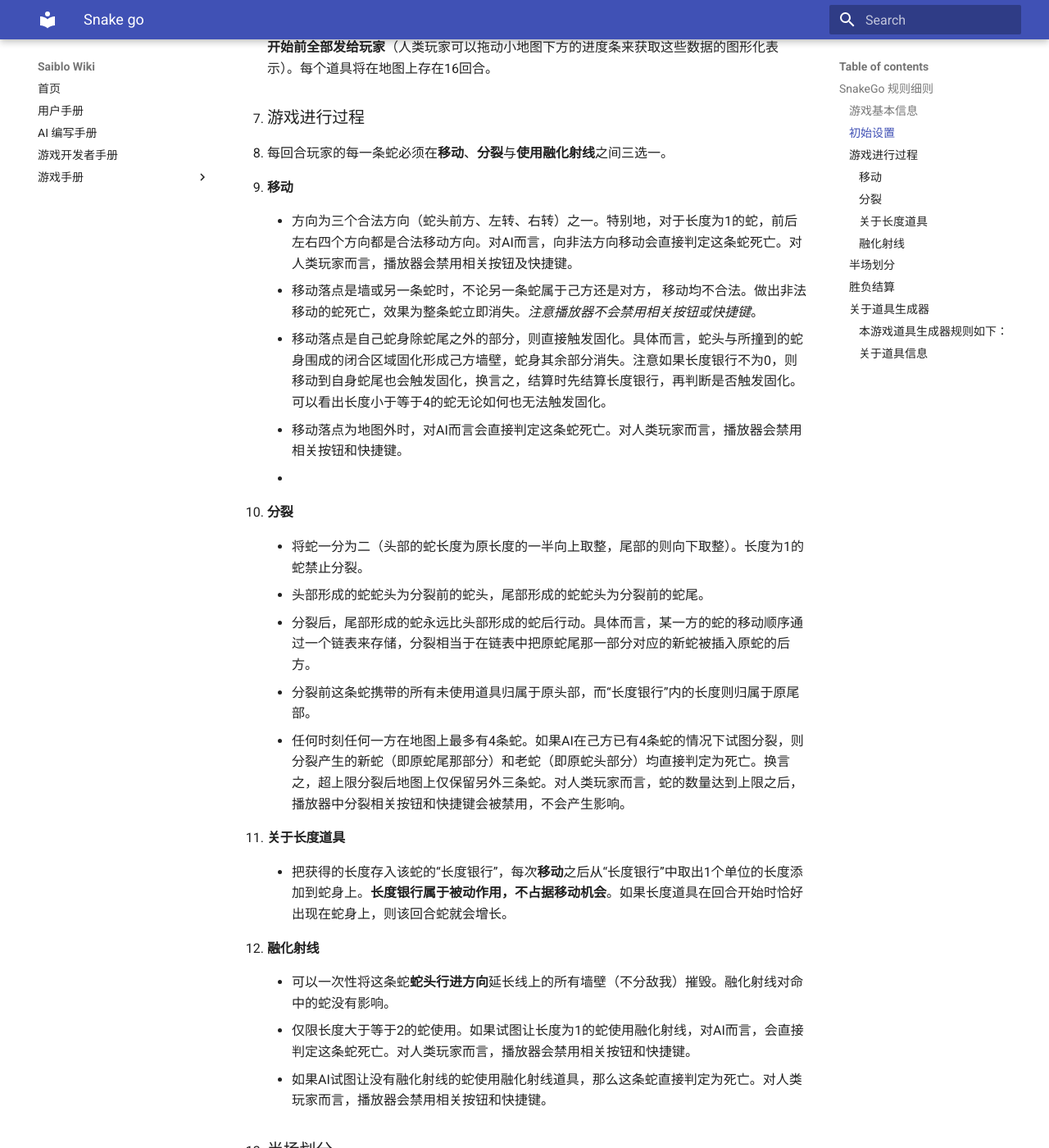
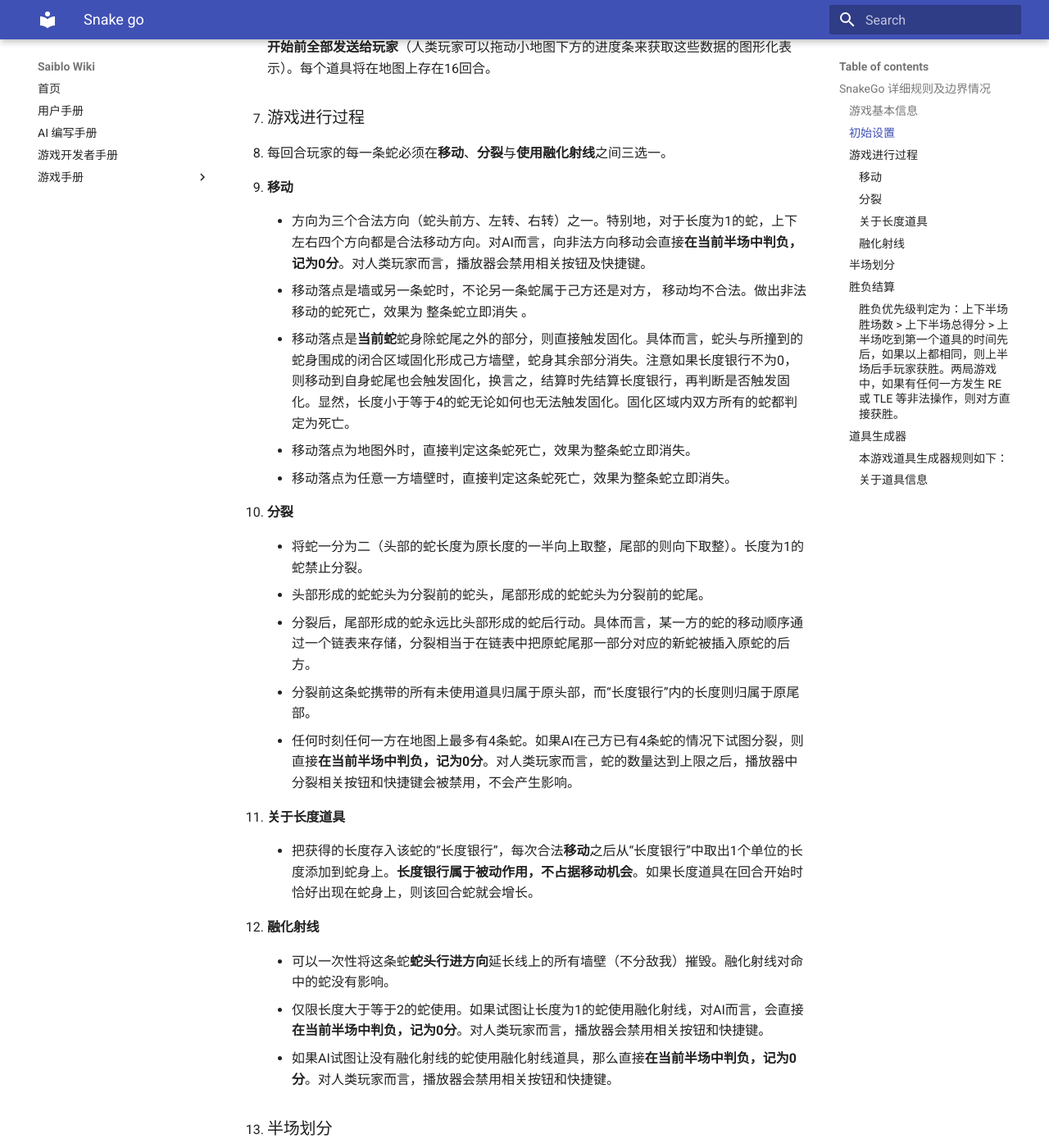
Before and after one commit to saiblo/saiblo-docs, an MkDocs documentation site: the page built from docs/games/snake-go/snake-go.md, in a window 1280 px wide and 1400 px high, scrolled down 588 px. Shown: the whole window at 82% size. Built offline with MkDocs 1.6.1 and Material for MkDocs 9.7.7, drawn with Linux system fonts in a browser that asks for light colours; some of the changed text lies outside the part shown.

Commit message:
updated doc for snake-go

```diff
--- a/docs/games/snake-go/snake-go.md
+++ b/docs/games/snake-go/snake-go.md
@@ -1,4 +1,4 @@
-## SnakeGo 规则细则
+## SnakeGo 详细规则及边界情况
 
 1. ### 游戏基本信息
 
@@ -10,7 +10,7 @@
 
    * 最开始的*8*个回合内，玩家的初始蛇（分裂后原蛇头所在的那部分）**每移动一次长度+1**（如果在前8回合中的某一回合让初始蛇使用道具或者分裂，不移动，则视为放弃这回合的增益）。如果初始蛇死亡或固化则增益消失。
 
-   * 玩家知道的信息有：实时地图信息（包括双方蛇的位置），游戏从开始到结束所有道具的位置、出现时间、道具类型（包括长度、融化两种）和与该类型相关的参数。**道具数据会在游戏开始前全部发给玩家**（人类玩家可以拖动小地图下方的进度条来获取这些数据的图形化表示）。每个道具将在地图上存在16回合。
+   * 玩家知道的信息有：实时地图信息（包括双方蛇的位置），游戏从开始到结束所有道具的位置、出现时间、道具类型（包括长度、融化两种）和与该类型相关的参数。**道具数据会在游戏开始前全部发送给玩家**（人类玩家可以拖动小地图下方的进度条来获取这些数据的图形化表示）。每个道具将在地图上存在16回合。
 
 3. ### 游戏进行过程
 
@@ -18,11 +18,11 @@
 
    * #### 移动
 
-     * 方向为三个合法方向（蛇头前方、左转、右转）之一。特别地，对于长度为1的蛇，前后左右四个方向都是合法移动方向。对AI而言，向非法方向移动会直接判定这条蛇死亡。对人类玩家而言，播放器会禁用相关按钮及快捷键。
-     * 移动落点是墙或另一条蛇时，不论另一条蛇属于己方还是对方， 移动均不合法。做出非法移动的蛇死亡，效果为整条蛇立即消失。*注意播放器不会禁用相关按钮或快捷键*。
-     * 移动落点是自己蛇身除蛇尾之外的部分，则直接触发固化。具体而言，蛇头与所撞到的蛇身围成的闭合区域固化形成己方墙壁，蛇身其余部分消失。注意如果长度银行不为0，则移动到自身蛇尾也会触发固化，换言之，结算时先结算长度银行，再判断是否触发固化。可以看出长度小于等于4的蛇无论如何也无法触发固化。
-     * 移动落点为地图外时，对AI而言会直接判定这条蛇死亡。对人类玩家而言，播放器会禁用相关按钮和快捷键。
-     *
+     * 方向为三个合法方向（蛇头前方、左转、右转）之一。特别地，对于长度为1的蛇，上下左右四个方向都是合法移动方向。对AI而言，向非法方向移动会直接**在当前半场中判负，记为0分**。对人类玩家而言，播放器会禁用相关按钮及快捷键。
+     * 移动落点是墙或另一条蛇时，不论另一条蛇属于己方还是对方， 移动均不合法。做出非法移动的蛇死亡，效果为   整条蛇立即消失 。
+     * 移动落点是**当前蛇**蛇身除蛇尾之外的部分，则直接触发固化。具体而言，蛇头与所撞到的蛇身围成的闭合区域固化形成己方墙壁，蛇身其余部分消失。注意如果长度银行不为0，则移动到自身蛇尾也会触发固化，换言之，结算时先结算长度银行，再判断是否触发固化。显然，长度小于等于4的蛇无论如何也无法触发固化。固化区域内双方所有的蛇都判定为死亡。
+     * 移动落点为地图外时，直接判定这条蛇死亡，效果为整条蛇立即消失。
+     * 移动落点为任意一方墙壁时，直接判定这条蛇死亡，效果为整条蛇立即消失。
 
    * #### 分裂
 
@@ -30,17 +30,17 @@
      * 头部形成的蛇蛇头为分裂前的蛇头，尾部形成的蛇蛇头为分裂前的蛇尾。
      * 分裂后，尾部形成的蛇永远比头部形成的蛇后行动。具体而言，某一方的蛇的移动顺序通过一个链表来存储，分裂相当于在链表中把原蛇尾那一部分对应的新蛇被插入原蛇的后方。
      * 分裂前这条蛇携带的所有未使用道具归属于原头部，而“长度银行”内的长度则归属于原尾部。
-     * 任何时刻任何一方在地图上最多有4条蛇。如果AI在己方已有4条蛇的情况下试图分裂，则分裂产生的新蛇（即原蛇尾那部分）和老蛇（即原蛇头部分）均直接判定为死亡。换言之，超上限分裂后地图上仅保留另外三条蛇。对人类玩家而言，蛇的数量达到上限之后，播放器中分裂相关按钮和快捷键会被禁用，不会产生影响。
+     * 任何时刻任何一方在地图上最多有4条蛇。如果AI在己方已有4条蛇的情况下试图分裂，则直接**在当前半场中判负，记为0分**。对人类玩家而言，蛇的数量达到上限之后，播放器中分裂相关按钮和快捷键会被禁用，不会产生影响。
 
    * #### 关于长度道具
 
-     * 把获得的长度存入该蛇的“长度银行”，每次**移动**之后从“长度银行”中取出1个单位的长度添加到蛇身上。**长度银行属于被动作用，不占据移动机会**。如果长度道具在回合开始时恰好出现在蛇身上，则该回合蛇就会增长。
+     * 把获得的长度存入该蛇的“长度银行”，每次合法**移动**之后从“长度银行”中取出1个单位的长度添加到蛇身上。**长度银行属于被动作用，不占据移动机会**。如果长度道具在回合开始时恰好出现在蛇身上，则该回合蛇就会增长。
 
    * #### 融化射线
 
      * 可以一次性将这条蛇**蛇头行进方向**延长线上的所有墙壁（不分敌我）摧毁。融化射线对命中的蛇没有影响。
-     * 仅限长度大于等于2的蛇使用。如果试图让长度为1的蛇使用融化射线，对AI而言，会直接判定这条蛇死亡。对人类玩家而言，播放器会禁用相关按钮和快捷键。
-     * 如果AI试图让没有融化射线的蛇使用融化射线道具，那么这条蛇直接判定为死亡。对人类玩家而言，播放器会禁用相关按钮和快捷键。
+     * 仅限长度大于等于2的蛇使用。如果试图让长度为1的蛇使用融化射线，对AI而言，会直接**在当前半场中判负，记为0分**。对人类玩家而言，播放器会禁用相关按钮和快捷键。
+     * 如果AI试图让没有融化射线的蛇使用融化射线道具，那么直接**在当前半场中判负，记为0分**。对人类玩家而言，播放器会禁用相关按钮和快捷键。
 
 4. ### 半场划分
 
@@ -51,16 +51,18 @@
 
 5. ### 胜负结算
 
-   * 每半场玩家得分为：该玩家所有蛇覆盖的面积+该玩家围出的墙壁总面积。
-   * **胜负优先级判定为：上下半场胜场数 > 上下半场总得分 > 上半场吃到第一个道具的时间先后，如果以上都相同，则上半场后手玩家获胜。两局游戏中，如果有任何一方发生 RE 或 TLE 等非法操作，则对方直接获胜。**
+   * 半场中玩家得分为：该玩家所有蛇覆盖的面积+该玩家围出的墙壁总面积。面积即占据格子数量。
+   * #### **胜负优先级判定为：上下半场胜场数 > 上下半场总得分 > 上半场吃到第一个道具的时间先后，如果以上都相同，则上半场后手玩家获胜。两局游戏中，如果有任何一方发生 RE 或 TLE 等非法操作，则对方直接获胜。**
 
-6. ### 关于道具生成器
+6. ### 道具生成器
 
    * #### 本游戏道具生成器规则如下：
 
      * 开始时道具仅在地图中央 $4*4$ 的空间中生成。
 
      * 之后每过20回合，生成道具范围的变长扩大2，仍位于地图中央。例如，第21回合到第40回合在地图中央 $6*6$ 的空间中生成道具；第41回合到第60回合在地图中央 $8 * 8$ 的空间中生成道具……自第120回合起，整张地图上都会生成道具。
+
+     * 道具可能生成在墙中或蛇身上。前者在用融化射线打开墙壁后可以被吃到，后者直接算作被吃到。
 
      * 每一回合生成道具数量的数学期望是0.25。道具生成范围内的**每一个格子生成道具的概率相同**。
 
@@ -77,11 +79,7 @@
    * #### 关于道具信息
 
      * 每一个道具对应一个五元组$(x,y,time,type,param)$。
-
      * $(x,y)$是道具在地图上的坐标，$0\le x,y\le15\and x,y\in\N$。约定地图**左下角**为原点，*x*轴正方向向**右**，$y$轴正方向向**上**。
-
      * $time$是道具首次出现在$(x,y)$处的回合数。道具存在于地图上16回合，即道具存在于地图上的时间窗口为$[time, time+15]$。在此期间将蛇移动到道具所在单元格都会判定为吃到道具。
-
      * $type$标记道具种类。$type=0$对应增长道具，$type=2$对应融化射线。
-
      * $param$是道具参数，**仅对增长道具有效**，表示吃到这个道具之后蛇的长度银行增加$param$。长度道具的$param$在$1,2,3,4,5$中完全随机选取。$type=2$（即该道具为融化射线）时$param$固定为512，对道具效果没有影响。
```
